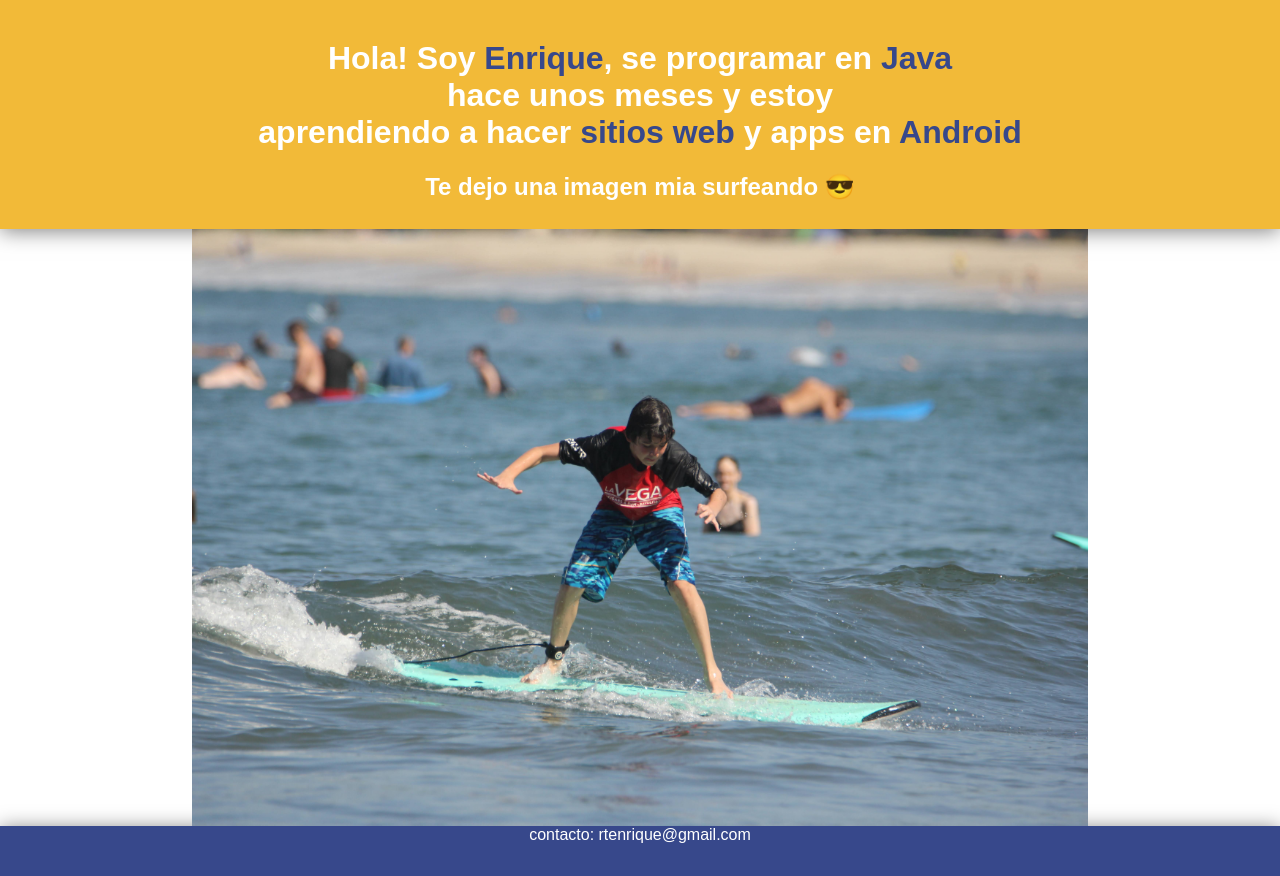
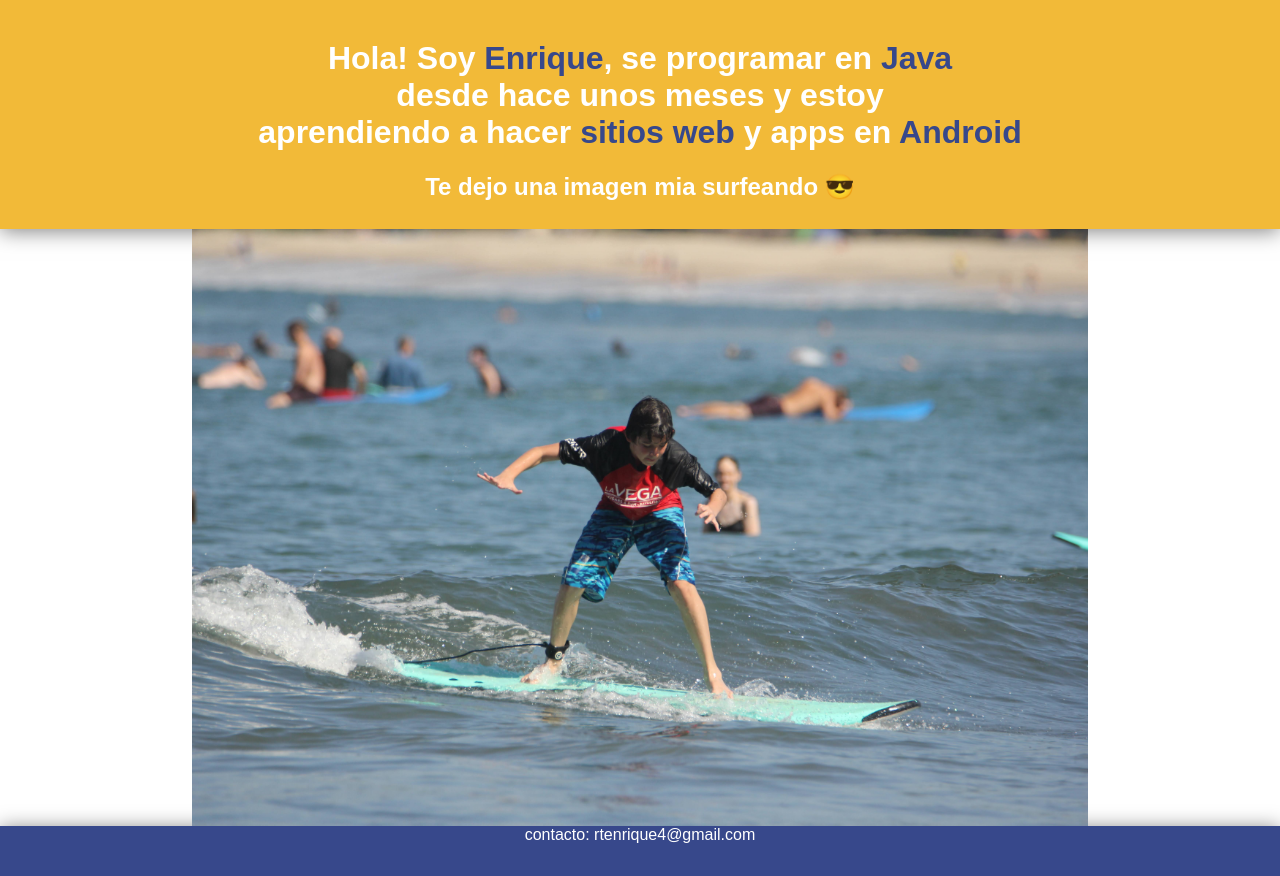
Before and after one commit to enriquerabelltalamantes/portafolio, a plain HTML site: page index.html in a window 1280 px wide. Shown: the part 111-987 px from the top of the page. Drawn offline with Linux system fonts and the light colour scheme.

Commit message:
Correcciones ortográficas/gramaticales

```diff
--- a/index.html
+++ b/index.html
@@ -15,7 +15,7 @@
                 </div>
                 <span id="tagline">
                     <h1>
-                        Hola! Soy <strong>Enrique</strong>, se programar en <strong>Java </strong><br/> hace unos meses y estoy <br/>aprendiendo a hacer <strong>sitios web</strong> y apps en <strong>Android</strong>
+                        Hola! Soy <strong>Enrique</strong>, se programar en <strong>Java </strong><br/> desde hace unos meses y estoy <br/>aprendiendo a hacer <strong>sitios web</strong> y apps en <strong>Android</strong>
                     </h1>
                 </span>
                 <h2>Te dejo una imagen mia surfeando &#128526;</h2>
@@ -45,7 +45,7 @@
                 <p><small>Hecho el 06/20</small></p>
                 <p>Fue hecho a modo de practica en mi ordenador</p>
             </article> -->
-        <footer>contacto: rtenrique@gmail.com</footer>
+        <footer>contacto: rtenrique4@gmail.com</footer>
 
 
     </body>
```
